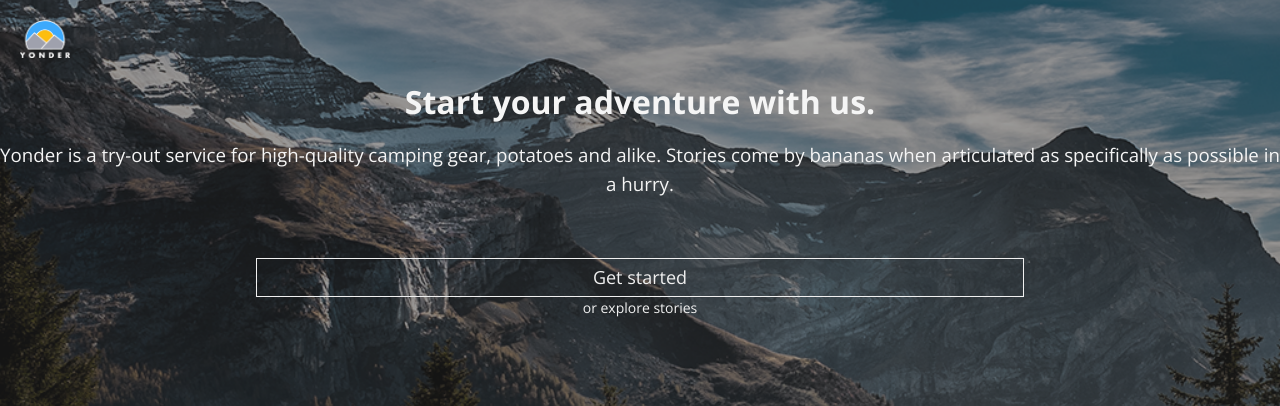
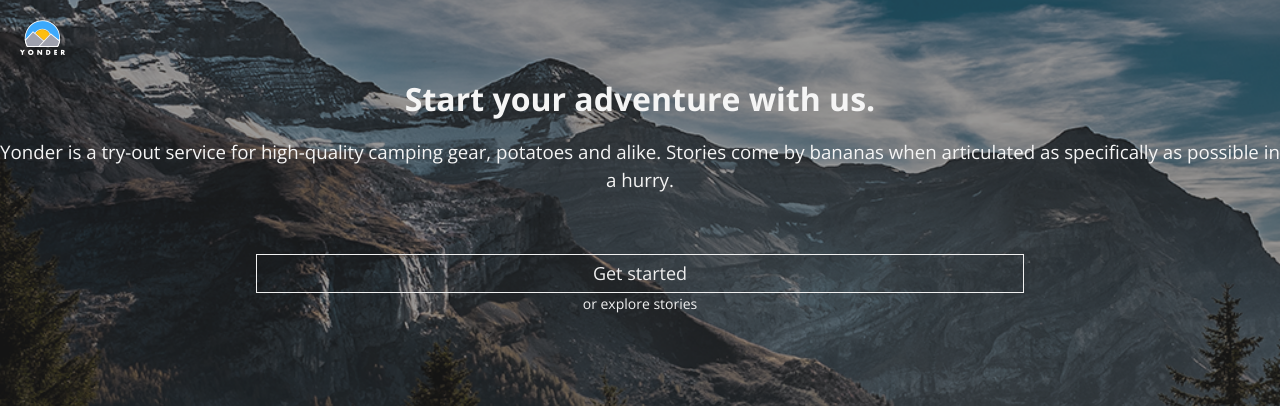
Before and after one commit to arctosadventures/arctosadventures.github.io, a Jekyll site: the page built from index.html, in a window 1280 px wide. Shown: the top 406 px of the page. Built offline with Jekyll 4.4.1, drawn with Linux system fonts in a browser that asks for light colours.

Commit message:
Optimized logo

```diff
--- a/_includes/header.html
+++ b/_includes/header.html
@@ -3,7 +3,7 @@
   <nav class="top-header">
 
     <section class="header-logo">
-      <img src="/css/img/thinwhite-lg.png" alt="">
+      <img src="/css/img/thinwhite-small.png" alt="">
     </section>
 
     <section class="right-header-content">
--- a/_sass/_layout.scss
+++ b/_sass/_layout.scss
@@ -32,7 +32,7 @@
 
 .header-logo img {
     margin: 20px;
-    width: 50px;
+
 }
 
 .header-cta {
```
Also changed, not shown: css/img/thinwhite-small.png (renamed from css/img/thinwhite_small.png).
